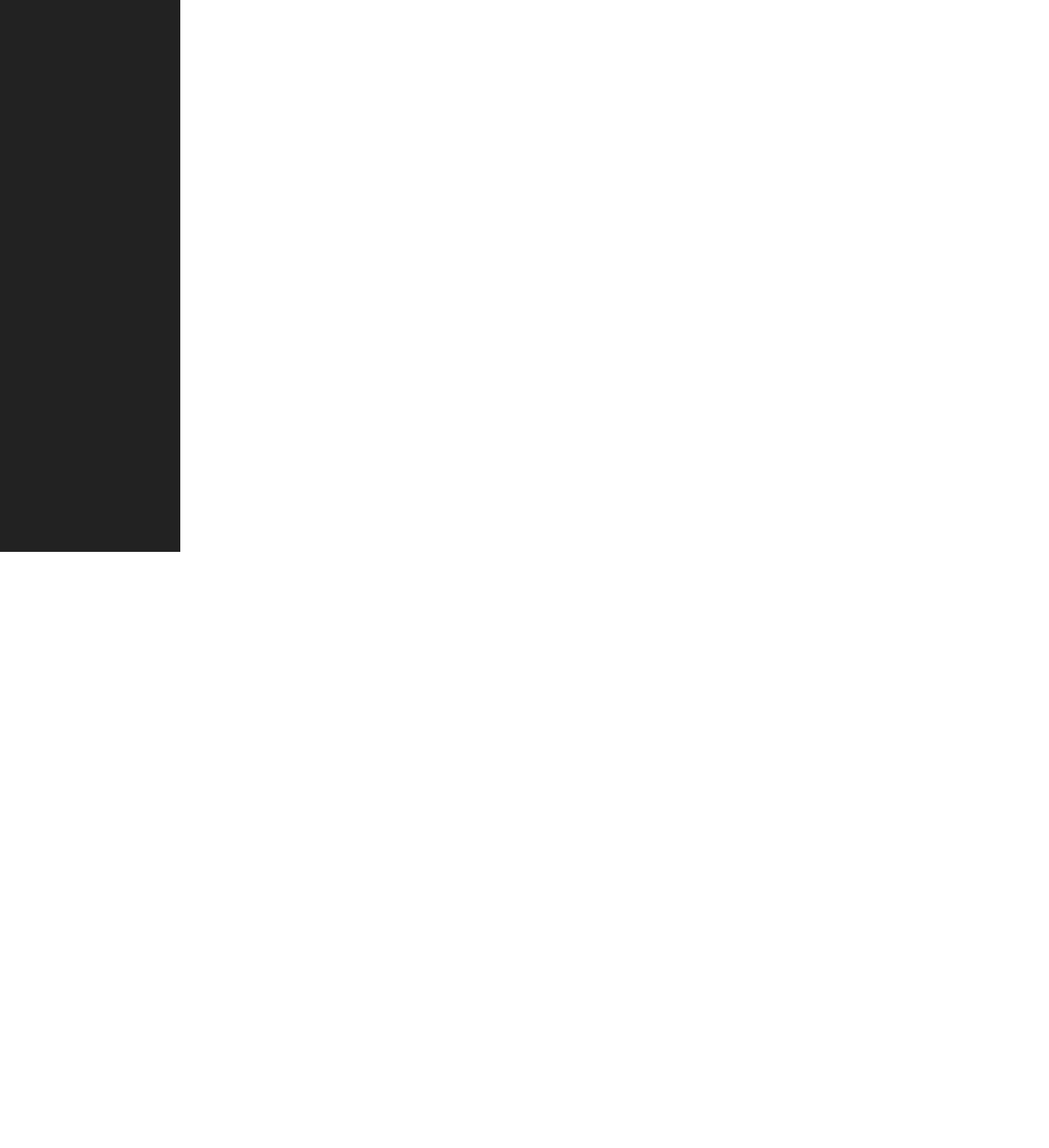
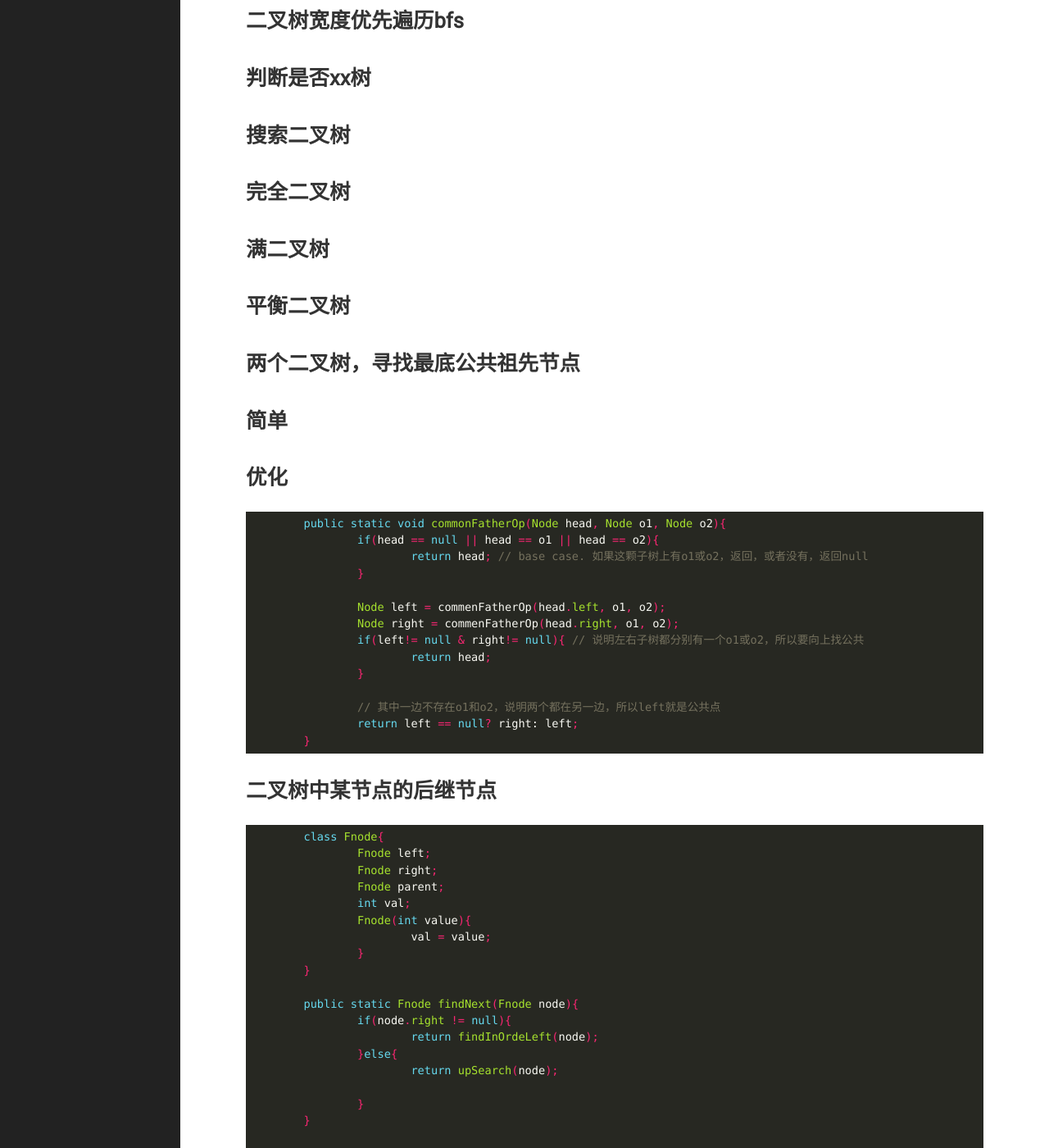
Before and after one commit to Taunk714/Taunk.github.io, a Jekyll site: the page built from _posts/2021-07-04-重学算法(6)-二叉树.md, in a window 1280 px wide and 1400 px high, scrolled down 727 px. Shown: the whole window at 82% size. Built offline with Jekyll 4.4.1, drawn with Linux system fonts in a browser that asks for light colours; some of the changed text lies outside the part shown.

Commit message:
修改文件: _posts/2021-07-04-重学算法(6)-二叉树.md

````diff
--- a/_posts/2021-07-04-重学算法(6)-二叉树.md
+++ b/_posts/2021-07-04-重学算法(6)-二叉树.md
@@ -9,5 +9,75 @@ preview: 1
 ---
 
 # 递归遍历
+## 前序
+## 中序
+## 后序
 # 非递归遍历
+## 前序
+## 中序
+## 后序
 # 二叉树宽度优先遍历bfs
+# 判断是否xx树
+## 搜索二叉树
+## 完全二叉树
+## 满二叉树
+## 平衡二叉树
+# 两个二叉树，寻找最底公共祖先节点
+## 简单
+## 优化
+```java
+	public static void commonFatherOp(Node head, Node o1, Node o2){
+		if(head == null || head == o1 || head == o2){
+			return head; // base case. 如果这颗子树上有o1或o2，返回，或者没有，返回null
+		}
+
+		Node left = commenFatherOp(head.left, o1, o2);
+		Node right = commenFatherOp(head.right, o1, o2);
+		if(left!= null & right!= null){ // 说明左右子树都分别有一个o1或o2，所以要向上找公共
+			return head;
+		}
+
+		// 其中一边不存在o1和o2，说明两个都在另一边，所以left就是公共点
+		return left == null? right: left;
+	}
+```
+# 二叉树中某节点的后继节点
+```java
+	class Fnode{
+		Fnode left;
+		Fnode right;
+		Fnode parent;
+		int val;
+		Fnode(int value){
+			val = value;
+		}
+	}
+
+	public static Fnode findNext(Fnode node){
+		if(node.right != null){
+			return findInOrdeLeft(node);
+		}else{
+			return upSearch(node);
+
+		}
+	}
+
+	public static Fnode upSearch(Fnode){
+		Fnode parent = node.parent;
+		if(parent == null){
+			return null;
+		}else if(node == parent.left){
+			return parent;
+		}else{
+			return upSearch(parent);
+		}
+	}
+
+	public static Fnode findInOrdeLeft(Fnode node){
+		if(node.left == null){
+			return node;
+		}else{
+			return findInOrderLeft(node.left);
+		}
+	}
+```
````
